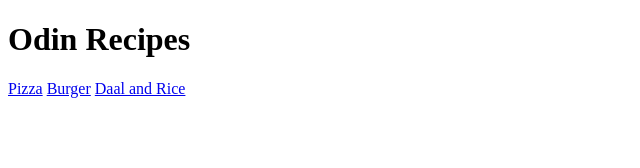
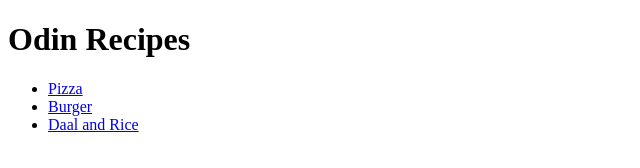
Before and after one commit to nabmatz/odin-recipes, a plain HTML site: page index.html in a window 1280 px wide. Shown: the whole page, without its empty margins (0-640 px from the left). Drawn offline with Linux system fonts and the light colour scheme.

Commit message:
Issue was all the recipes were on the same line
Created an unordered list so that the recipes are on seperate lines

```diff
--- a/index.html
+++ b/index.html
@@ -7,8 +7,10 @@
 </head>
 <body>
     <h1>Odin Recipes</h1>
-    <a href ='recipes/pizza.html'>Pizza</a>
-    <a href ='recipes/burger.html'>Burger</a>
-    <a  href = 'recipes/daal-rice.html'>Daal and Rice</a>
+    <ul>
+    <li><a href ='recipes/pizza.html'>Pizza</a></li>
+    <li><a href ='recipes/burger.html'>Burger</a></li>
+    <li><a  href = 'recipes/daal-rice.html'>Daal and Rice</a></li>
+</ul>
 </body>
 </html>
```
